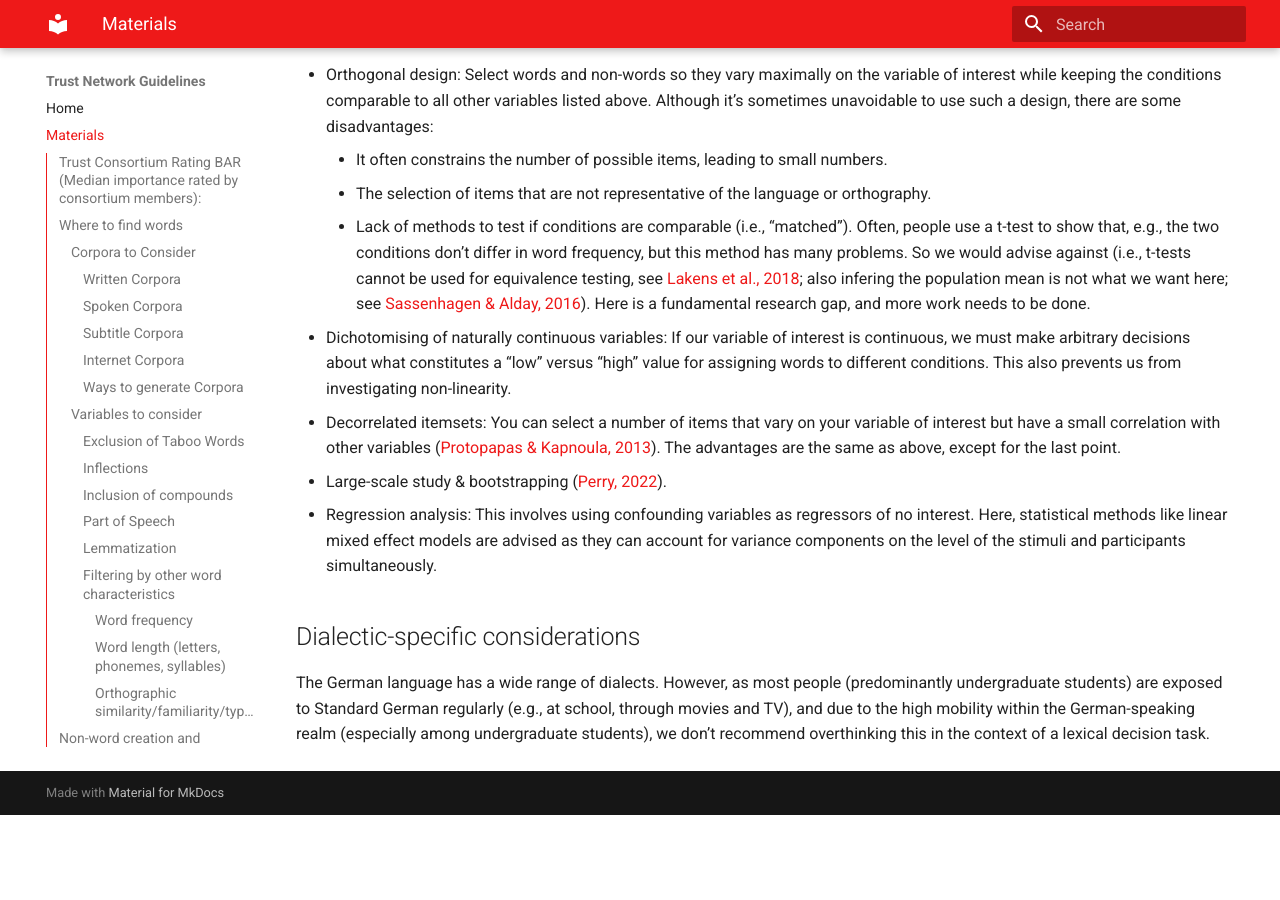
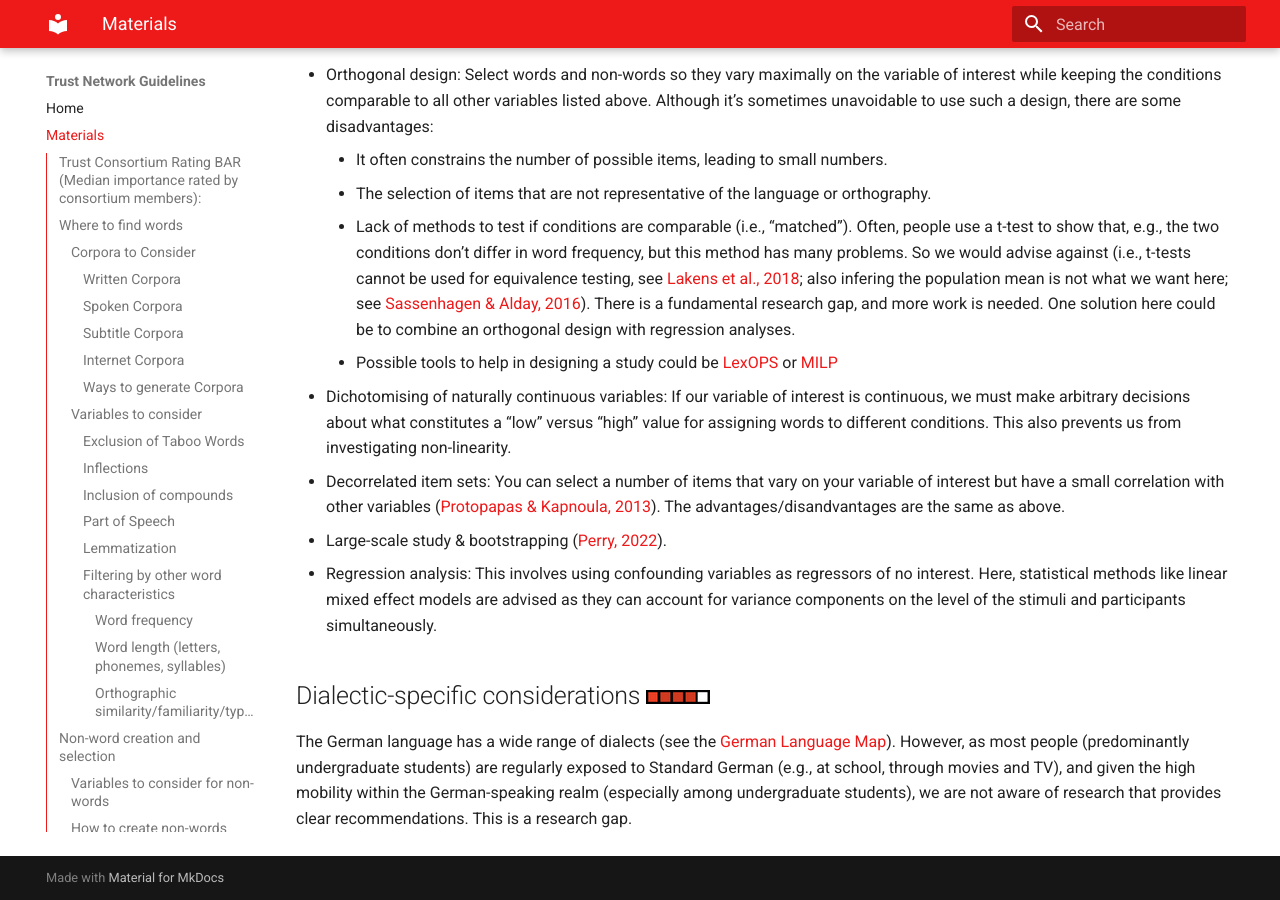
Before and after one commit to cwdeee/trust-network-guidelines, an MkDocs documentation site: the page built from docs/materials.md, in a window 1280 px wide and 900 px high, scrolled down 6868 px. Built offline with MkDocs 1.6.1 and Material for MkDocs 9.7.7, drawn with Linux system fonts in a browser that asks for light colours; before the commit the page ends 7683 px from its top, so only the background shows below that.

Commit message:
materials fin

```diff
--- a/docs/materials.md
+++ b/docs/materials.md
@@ -160,18 +160,19 @@ We recommend automating the process of non-word creation, especially if a large
 - Consult a representative of your target population (e.g., teenagers, undergraduate students) to check for potential slang words.
 - Check that nonword items are not real words in other languages likely spoken by the participants (e.g., English, French, Spanish, Turkish, Arabic or Italian).
 
-## How to determine the effect of a specific variable based on lexical decision data
+## How to determine the effect of a specific variable based on lexical decision data  ![Importance Rating 2](images/rating5.png)
 If we are interested in the effect of a given variable, we have several different paradigms available:
 
 - Orthogonal design: Select words and non-words so they vary maximally on the variable of interest while keeping the conditions comparable to all other variables listed above. Although it’s sometimes unavoidable to use such a design, there are some disadvantages:
     - It often constrains the number of possible items, leading to small numbers.
     - The selection of items that are not representative of the language or orthography.
-    - Lack of methods to test if conditions are comparable (i.e., “matched”). Often, people use a t-test to show that, e.g., the two conditions don’t differ in word frequency, but this method has many problems. So we would advise against (i.e., t-tests cannot be used for equivalence testing, see [Lakens et al., 2018](https://doi.org/10.1177/2515245918770963); also infering the population mean is not what we want here; see [Sassenhagen & Alday, 2016](https://doi.org/10.1016/j.bandl.2016.08.001)). Here is a fundamental research gap, and more work needs to be done.
+    - Lack of methods to test if conditions are comparable (i.e., “matched”). Often, people use a t-test to show that, e.g., the two conditions don’t differ in word frequency, but this method has many problems. So we would advise against (i.e., t-tests cannot be used for equivalence testing, see [Lakens et al., 2018](https://doi.org/10.1177/2515245918770963); also infering the population mean is not what we want here; see [Sassenhagen & Alday, 2016](https://doi.org/10.1016/j.bandl.2016.08.001)). There is a fundamental research gap, and more work is needed. One solution here could be to combine an orthogonal design with regression analyses.
+    - Possible tools to help in designing a study could be [LexOPS](https://doi.org/10.3758/s13428-020-01389-1) or [MILP](https://doi.org/10.1016/j.neuron.2021.02.019)
 
 - Dichotomising of naturally continuous variables: If our variable of interest is continuous, we must make arbitrary decisions about what constitutes a “low” versus “high” value for assigning words to different conditions. This also prevents us from investigating non-linearity.
-- Decorrelated itemsets: You can select a number of items that vary on your variable of interest but have a small correlation with other variables ([Protopapas & Kapnoula, 2013](https://escholarship.org/uc/item/1f2883gp)). The advantages are the same as above, except for the last point.
+- Decorrelated item sets: You can select a number of items that vary on your variable of interest but have a small correlation with other variables ([Protopapas & Kapnoula, 2013](https://escholarship.org/uc/item/1f2883gp)). The advantages/disandvantages are the same as above.
 - Large-scale study & bootstrapping ([Perry, 2022](https://doi.org/10.1177/17470218221086533)).
 - Regression analysis: This involves using confounding variables as regressors of no interest. Here, statistical methods like linear mixed effect models are advised as they can account for variance components on the level of the stimuli and participants simultaneously.
 
-## Dialectic-specific considerations
-The German language has a wide range of dialects. However, as most people (predominantly undergraduate students) are exposed to Standard German regularly (e.g., at school, through movies and TV), and due to the high mobility within the German-speaking realm (especially among undergraduate students), we don’t recommend overthinking this in the context of a lexical decision task.
+## Dialectic-specific considerations  ![Importance Rating 2](images/rating4.png)
+The German language has a wide range of dialects (see the [German Language Map](https://dsa.info/europe/institution/dsa)). However, as most people (predominantly undergraduate students) are regularly exposed to Standard German (e.g., at school, through movies and TV), and given the high mobility within the German-speaking realm (especially among undergraduate students), we are not aware of research that provides clear recommendations. This is a research gap.
```
